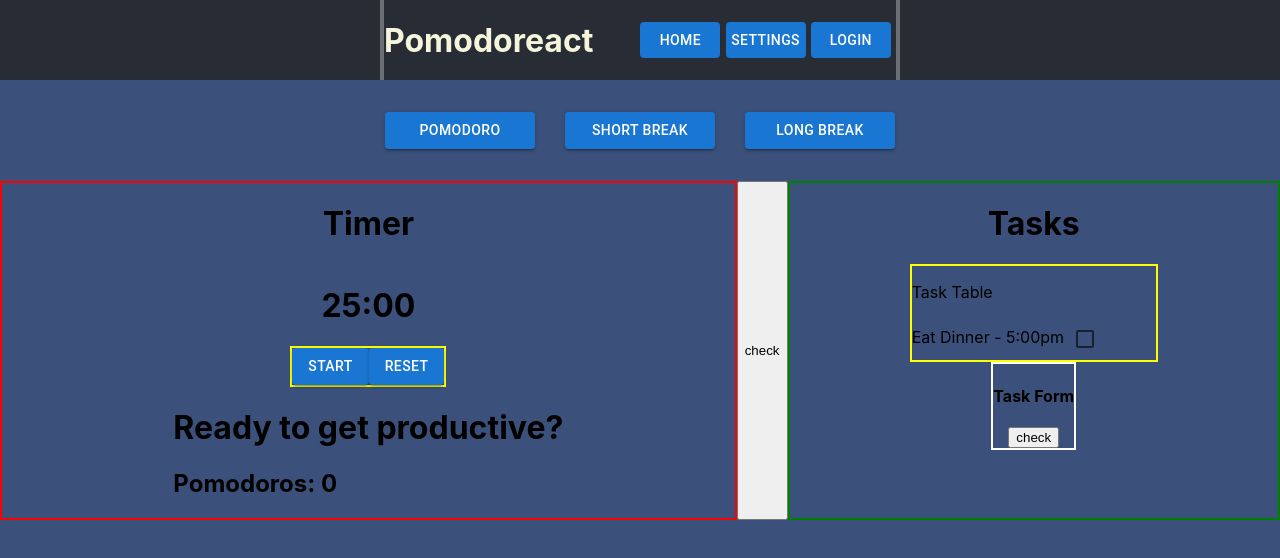
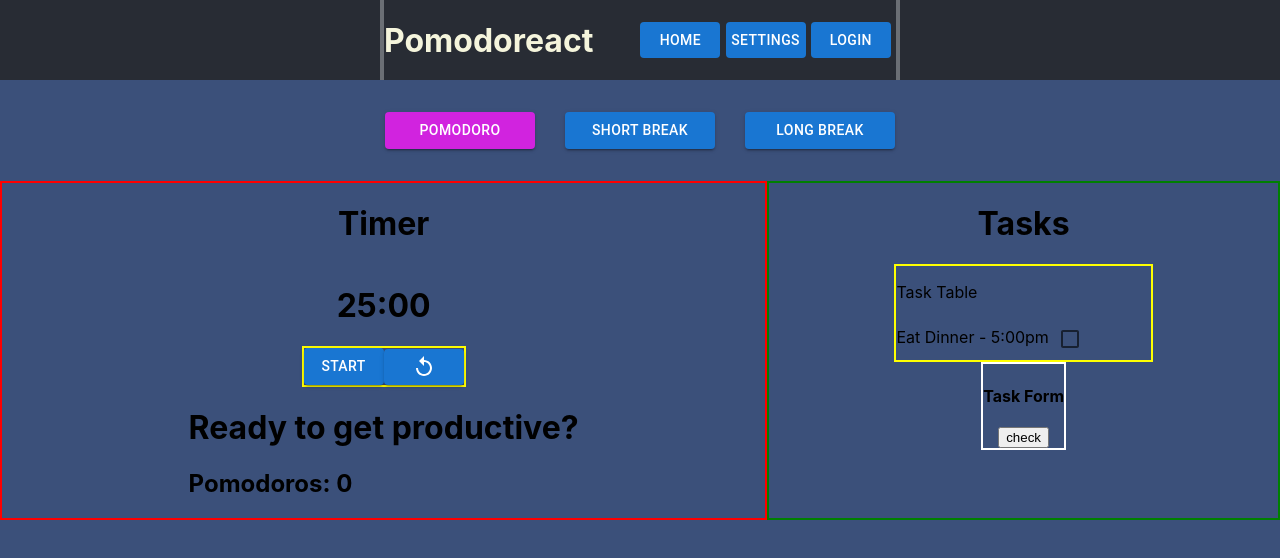
Before and after one commit to vndrewhk/pomodoro-app, a React (Create React App) app: page / in a window 1280 px wide. Shown: the top 558 px of the page. Built offline with nearby package versions, Linux system fonts and the light colour scheme.

Commit message:
timer based styling

```diff
--- a/package.json
+++ b/package.json
@@ -7,6 +7,7 @@
     "@emotion/react": "^11.8.2",
     "@emotion/styled": "^11.8.1",
     "@fontsource/roboto": "^4.5.3",
+    "@mui/icons-material": "^5.5.1",
     "@mui/lab": "^5.0.0-alpha.73",
     "@mui/material": "^5.5.1",
     "@reduxjs/toolkit": "^1.8.0",
--- a/src/App.js
+++ b/src/App.js
@@ -1,13 +1,18 @@
-import "./App.css";
 import Footer from "./Components/Layout/Footer/Footer";
 import Header from "./Components/Layout/Header/Header";
 import Body from "./Components/Layout/Main/Body";
 import { BrowserRouter as Router, Switch, Route, Link } from "react-router-dom";
+import styles from "./App.module.css";
+import { useSelector } from "react-redux";
+function App() {
+  const timerMode = useSelector((state) => state.mode);
+  const reduxTimerValue = `time-${timerMode.mode.toString()}`;
+  const appClasses = `${styles.App} ${styles[reduxTimerValue]}`;
+  // console.log(appClasses);
 
-function App() {
   return (
     <Router>
-      <div className="App">
+      <div className={appClasses}>
         <Header></Header>
 
         <Body></Body>
--- /dev/null
+++ b/src/App.module.css
@@ -0,0 +1,21 @@
+.App {
+  /* background-color: #282c34; */
+  /* background-color: #3b507a; */
+  height: 150vh;
+  /* text-align: center; */
+}
+
+/* pomodoro */
+.time-1500 {
+  background-color: #3b507a;
+}
+
+/* long break */
+.time-600 {
+  background-color: #5a802e;
+}
+
+/* short break */
+.time-300 {
+  background-color: #f1b84e;
+}
--- a/src/Components/Layout/Main/Body.jsx
+++ b/src/Components/Layout/Main/Body.jsx
@@ -1,8 +1,6 @@
 import Tasks from "../Tasks/Tasks";
 import Timer from "../Timer/Timer";
 import styles from "./Body.module.css";
-import { Button } from "@mui/material";
-import TypeButton from "../../UI/TypeButton";
 import ModeSelector from "./ModeSelector";
 import { useSelector } from "react-redux";
 import { useEffect, useState } from "react";
@@ -19,30 +17,10 @@ const Body = () => {
   console.log(timerMode.mode);
   const [timerValue, setTimerValue] = useState(timerMode.mode);
 
-  // switch (timerMode.mode) {
-  //   case "Pomodoro":
-  //     setTimerValue(15);
-  //     break;
-
-  //   case "Short":
-  //     setTimerValue(300);
-  //     break;
-  //   case "Long":
-  //     setTimerValue(600);
-  //     break;
-  //   default:
-  //     setTimerValue(1500);
-  // }
-
   useEffect(() => {
     setTimerValue(reduxTimerValue);
     console.log(reduxTimerValue);
   }, [reduxTimerValue]);
-
-  const checkTimer = () => {
-    // console.log(timerValue);
-    console.log(timerMode.mode);
-  };
 
   return (
     <>
@@ -51,7 +29,6 @@ const Body = () => {
       </div>
       <div className={styles.body}>
         <Timer key={timerValue} timerValue={timerValue}></Timer>
-        <button onClick={checkTimer}> check </button>
         <Tasks></Tasks>
       </div>
     </>
--- a/src/Components/Layout/Main/ModeSelector.jsx
+++ b/src/Components/Layout/Main/ModeSelector.jsx
@@ -16,6 +16,9 @@ const ModeSelector = () => {
     <div className={styles.pomodoroSelector}>
       <TypeButton
         variant="contained"
+        sx={{
+            bgcolor: '#d123df',
+          }}
         onClick={modeSelectHandler.bind(null, 1500)}
       >
         Pomodoro
--- a/src/Components/Layout/Timer/Timer.jsx
+++ b/src/Components/Layout/Timer/Timer.jsx
@@ -3,9 +3,13 @@ import { Button } from "@mui/material";
 import { useEffect, useRef, useState } from "react";
 import * as React from "react";
 import styles from "./Timer.module.css";
-
+import SkipNextIcon from "@mui/icons-material/SkipNext";
 import alarmAudio from "../../../assets/sounds/AlarmClock.mp3";
-
+import ReplayIcon from "@mui/icons-material/Replay";
+import TimerButton from "../../UI/TimerButton";
+//if pomodoro count % 5 -> long break
+//after each pomodoro -> short break
+//set redux to appropriate value, change display message based on redux?
 const Timer = (props) => {
   let [timerValue, setTimerValue] = useState(props.timerValue);
   let [isActive, setIsActive] = useState(false);
@@ -54,15 +58,11 @@ const Timer = (props) => {
       const timer = setTimeout(() => {
         setTimerValue((prevState) => prevState - 1);
         console.log("tick..." + timerValue);
+        // console.log( )
       }, 1000);
       return () => clearTimeout(timer);
     }
   });
-
-  // const checkTimer = () => {
-  //   console.log(timerValue);
-  //   console.log(convertedTime);
-  // };
 
   return (
     // <LocalizationProvider dateAdapter={AdapterDateFns}>
@@ -70,25 +70,35 @@ const Timer = (props) => {
       <h1>Timer</h1>
 
       <h1>{convertedTime}</h1>
+      <>
         <div className={styles.timerButtons}>
+          <>
             {isActive ? (
-          <Button variant="contained" onClick={pauseTimer}>
+              <TimerButton variant="contained" onClick={pauseTimer}>
                 Pause
-          </Button>
+              </TimerButton>
             ) : timerValue === 0 ? (
-          <Button variant="contained" onClick={stopAudio}>
+              <TimerButton variant="contained" onClick={stopAudio}>
                 Stop
-          </Button>
+              </TimerButton>
             ) : (
-          <Button variant="contained" onClick={startTimer}>
+              <TimerButton variant="contained" onClick={startTimer}>
                 Start
+              </TimerButton>
+            )}
+            <TimerButton variant="contained" onClick={resetTimer}>
+              <ReplayIcon></ReplayIcon>
+            </TimerButton>
+          </>
+          {/* need to style this so it's separate and doesnt push other buttons */}
+
+        </div>
+        {(isActive || timerValue < props.timerValue) && (
+            <Button>
+              <SkipNextIcon></SkipNextIcon>
             </Button>
           )}
-        <Button variant="contained" onClick={resetTimer}>
-          Reset
-        </Button>
-      </div>
-
+      </>
       <div className={styles.pomodoroMessage}>
         <h1>{displayMessage}</h1>
         <h2>Pomodoros: {pomodoroCounter}</h2>
--- /dev/null
+++ b/src/Components/UI/TimerButton.jsx
@@ -0,0 +1,10 @@
+import * as React from "react";
+import { alpha, styled } from "@mui/material/styles";
+import { Button } from "@mui/material";
+
+const TimerButton = styled(Button)(({ theme }) => ({
+  width: 80,
+//   fontSize: 14,
+}));
+
+export default TimerButton;
```
Also changed, not shown: 1 other file (tests, documents, lock files or other folders). Lines whose indentation alone changed are shown as unchanged.
